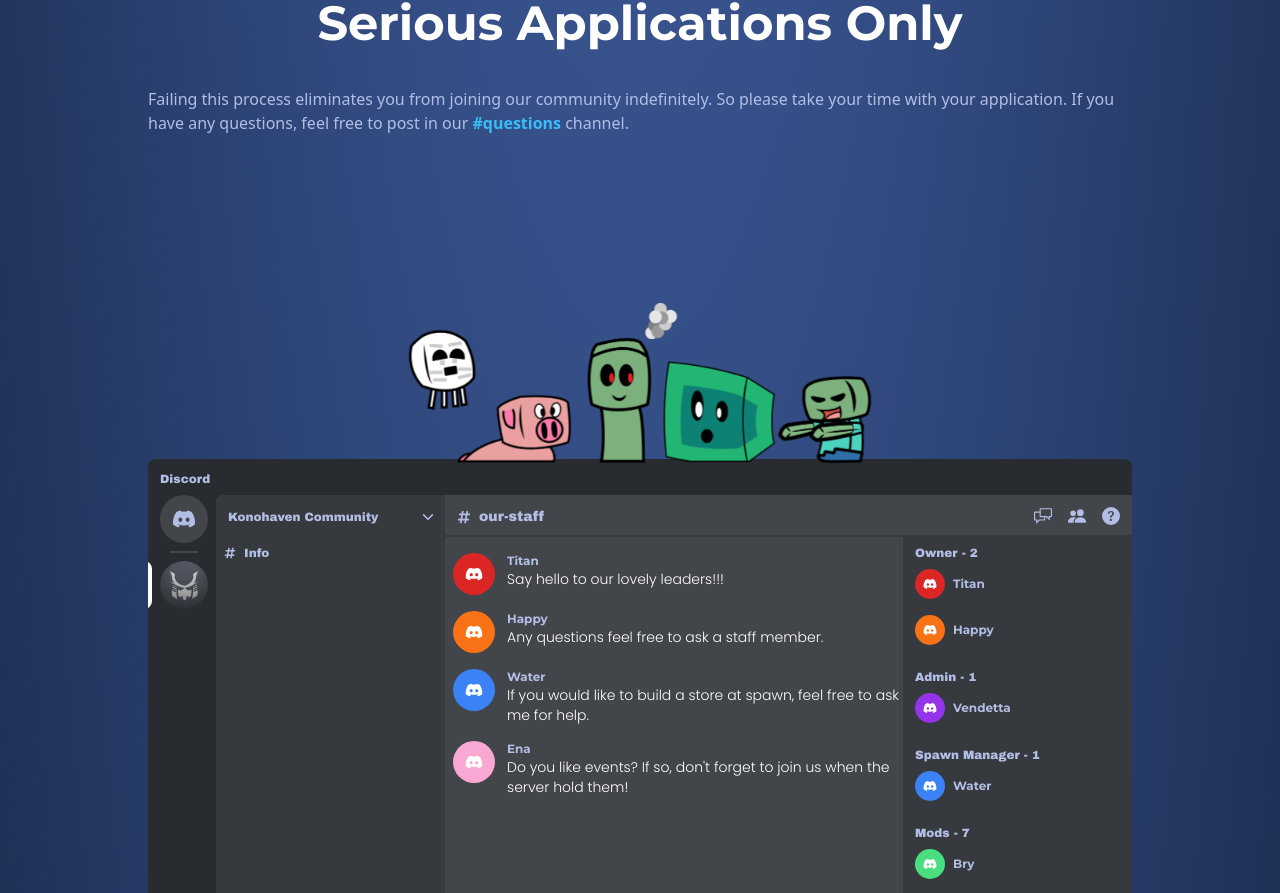
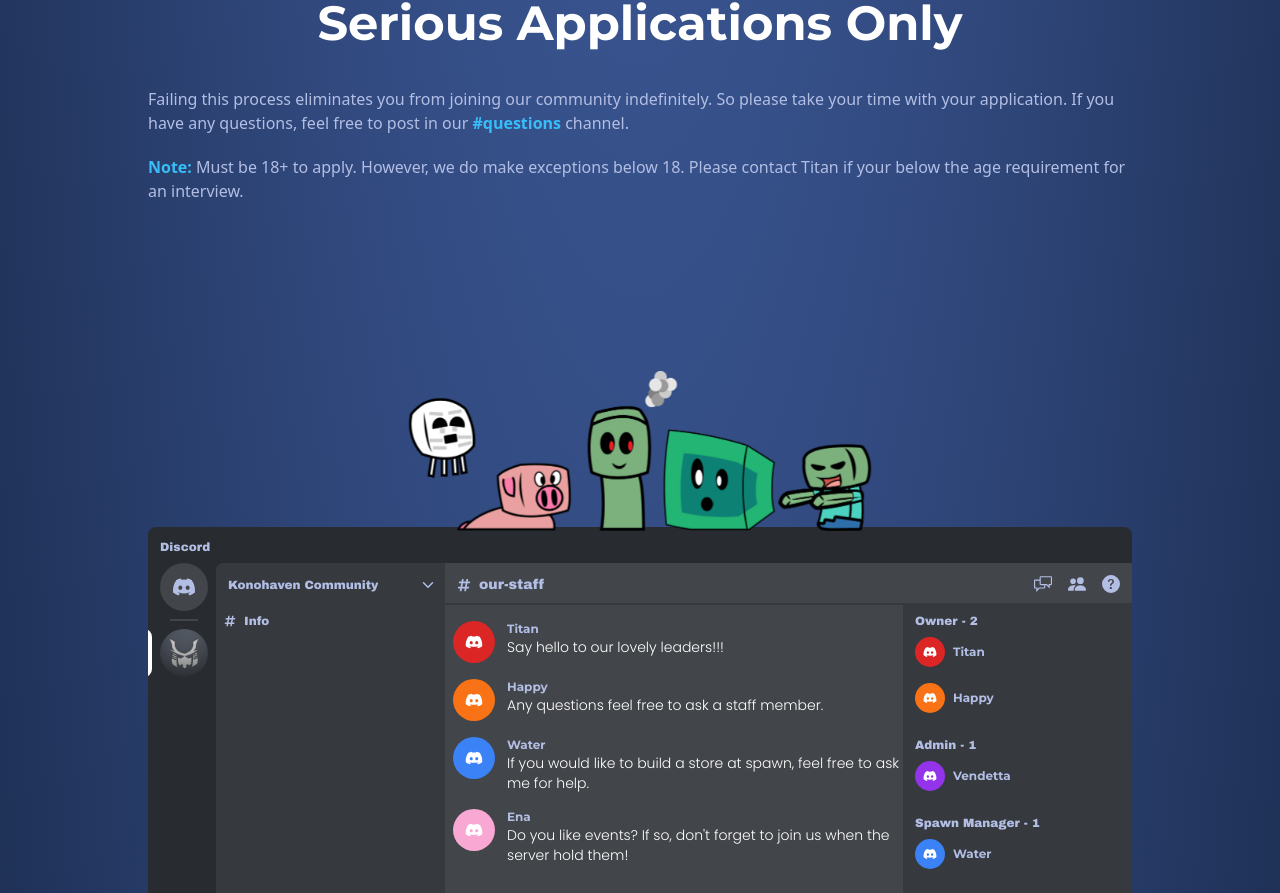
Before and after one commit to VanVoE/konohavensmp, a Next.js app: page / in a window 1280 px wide. Shown: the part 2981-3874 px from the top of the page. Built offline with nearby package versions, Linux system fonts and the light colour scheme.

Commit message:
Age Requirement

```diff
--- a/components/Steps.tsx
+++ b/components/Steps.tsx
@@ -85,7 +85,10 @@
             feel free to post in our <span className='text-sky-400 font-bold'>#questions</span> channel.
 
           </p>
+          <p className='mt-5'>
+          <span className='text-sky-400 font-bold'>Note:</span> Must be 18+ to apply. However, we do make exceptions below 18. Please contact Titan if your below the age requirement for an interview.
 
+          </p>
 
         </div>
         </motion.div>
```
